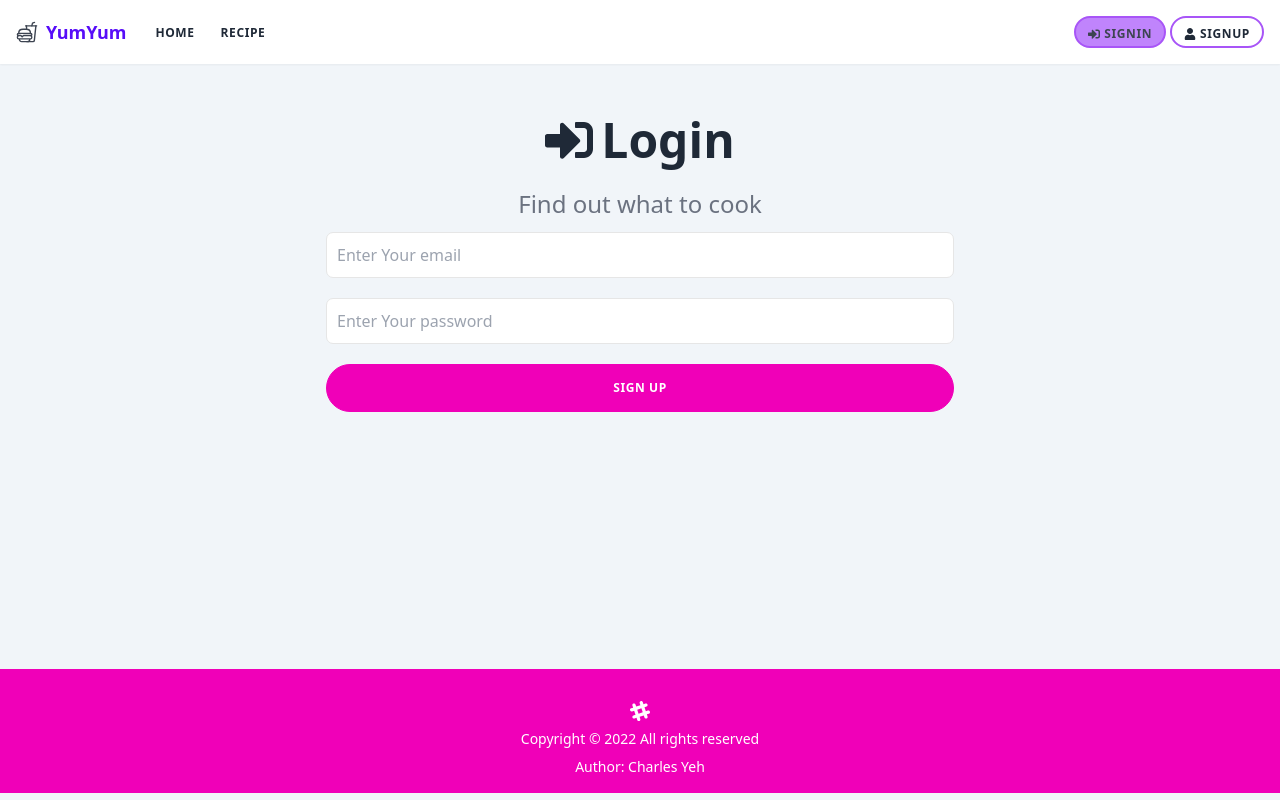
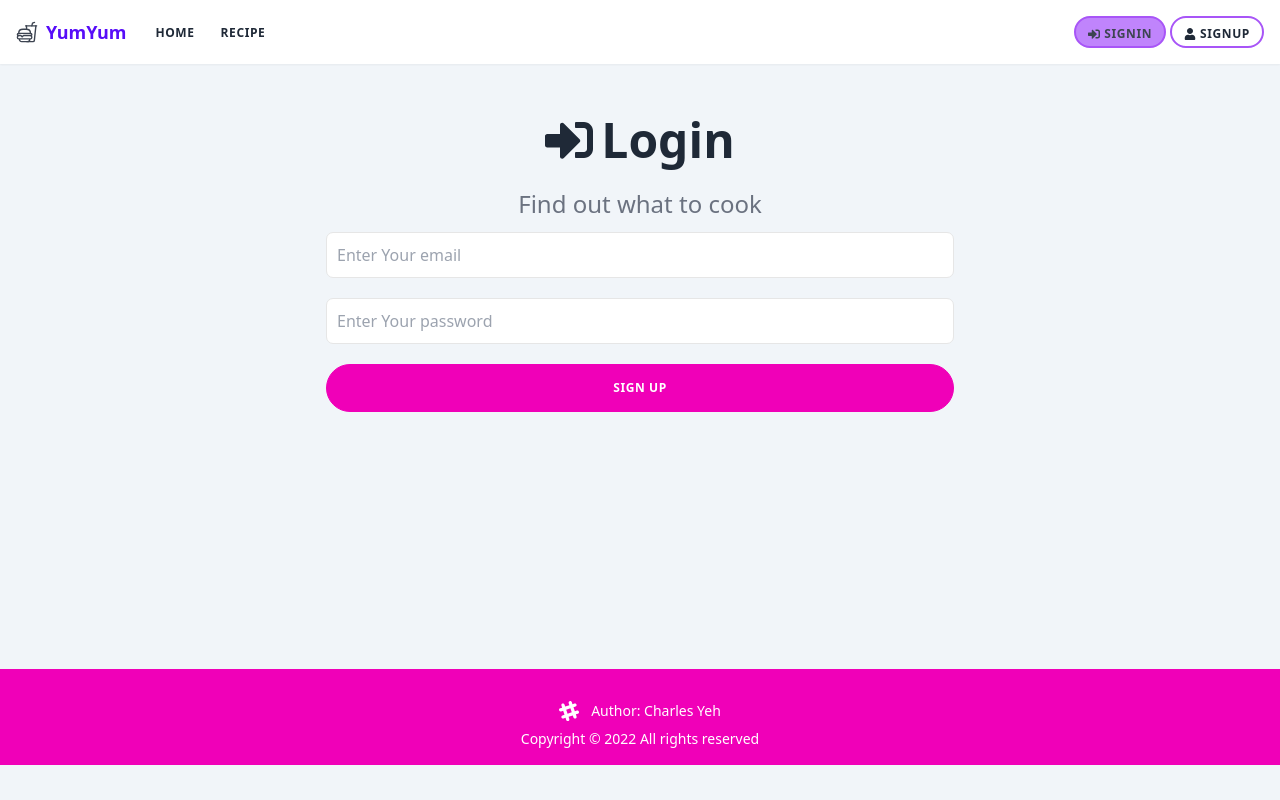
Before and after one commit to zyeh0001/MERN-YumYum-recipe-app, a React (Create React App) app in the folder frontend/: page /login in a window 1280 px wide. Built offline with nearby package versions, Linux system fonts and the light colour scheme.

Commit message:
modify footer

```diff
--- a/frontend/src/component/Footer.jsx
+++ b/frontend/src/component/Footer.jsx
@@ -5,6 +5,7 @@ function Footer() {
   return (
     <footer className='footer pt-8 pb-4 bg-secondary text-primary-content footer-center'>
       <div>
+        <div className='flex space-x-3'>
           <svg
             width='20'
             height='20'
@@ -15,9 +16,11 @@ function Footer() {
             className='inline-block fill-current'
           >
             <path d='M22.672 15.226l-2.432.811.841 2.515c.33 1.019-.209 2.127-1.23 2.456-1.15.325-2.148-.321-2.463-1.226l-.84-2.518-5.013 1.677.84 2.517c.391 1.203-.434 2.542-1.831 2.542-.88 0-1.601-.564-1.86-1.314l-.842-2.516-2.431.809c-1.135.328-2.145-.317-2.463-1.229-.329-1.018.211-2.127 1.231-2.456l2.432-.809-1.621-4.823-2.432.808c-1.355.384-2.558-.59-2.558-1.839 0-.817.509-1.582 1.327-1.846l2.433-.809-.842-2.515c-.33-1.02.211-2.129 1.232-2.458 1.02-.329 2.13.209 2.461 1.229l.842 2.515 5.011-1.677-.839-2.517c-.403-1.238.484-2.553 1.843-2.553.819 0 1.585.509 1.85 1.326l.841 2.517 2.431-.81c1.02-.33 2.131.211 2.461 1.229.332 1.018-.21 2.126-1.23 2.456l-2.433.809 1.622 4.823 2.433-.809c1.242-.401 2.557.484 2.557 1.838 0 .819-.51 1.583-1.328 1.847m-8.992-6.428l-5.01 1.675 1.619 4.828 5.011-1.674-1.62-4.829z'></path>
-        </svg>
+          </svg>{' '}
+          <p>Author: Charles Yeh</p>
+        </div>
+
         <p>Copyright &copy; {footerYear} All rights reserved</p>
-        <p>Author: Charles Yeh</p>
       </div>
     </footer>
   );
```
Lines whose indentation alone changed are shown as unchanged.
